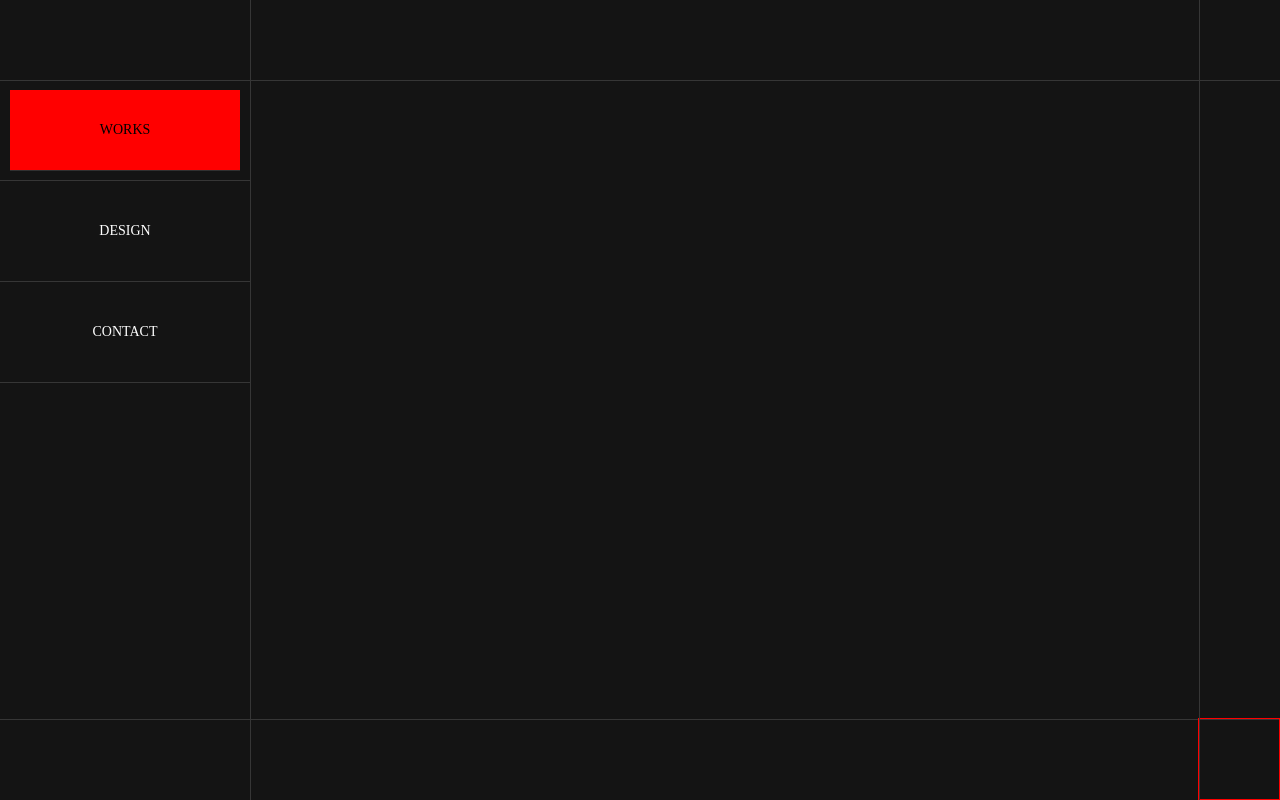
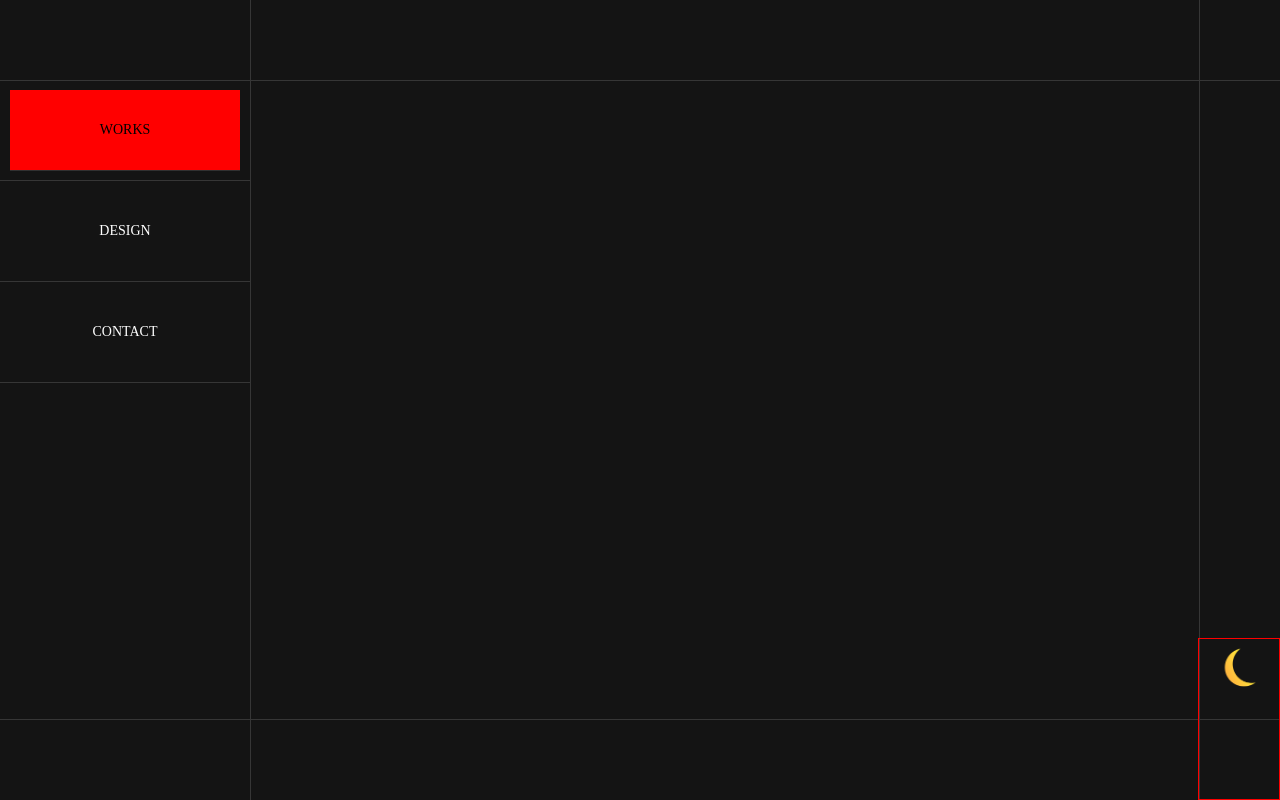
Before and after one commit to mihye0924/PORTFOLIO, a plain HTML site: page index.html in a window 1280 px wide. Drawn offline with Linux system fonts and the light colour scheme.

Commit message:
2022.11.28

```diff
--- a/css/style.css
+++ b/css/style.css
@@ -40,6 +40,9 @@ nav ul li:nth-of-type(3).active a { background: #04afff; }
 
 /* aside */
 .aside { z-index: 1; position: fixed; border-left: 1px solid #363636; width: 80px; height: 100vh; right: 0; top: 0; }
+.aside .top-btn { width: 80px; height: 160px; border: 1px solid red; position: absolute; right: 0; bottom: 0; }
+.aside .black-white { }
+.aside .black-white img { display: block; margin: 0 auto; width: 70px; }
 
 /* section */
 .section-wrap { overflow-y: scroll; width: calc(100vw - 330px); height: calc(100vh - 160px); /*border: 1px solid rgb(255, 255, 255);*/ position: fixed; left: 250px; }
@@ -48,7 +51,6 @@ nav ul li:nth-of-type(3).active a { background: #04afff; }
 
 /* footer */
 footer { position: fixed; border-top: 1px solid #363636; width: 100%; height: 80px; bottom: 0; }
-footer .top-btn { width: 80px; height: 80px; border: 1px solid red; position: absolute; right: 0; bottom: 0; }
 
 .dummy:first-child { border-top: none; }
 .dummy { height: 100%; background: var(--background); border-top: 1px solid #363636; }
--- a/index.html
+++ b/index.html
@@ -25,7 +25,15 @@
             <li><a href="#">CONTACT</a></li>
         </ul>
     </nav>
-    <div id="aside" class="aside"></div>
+    <div id="aside" class="aside">
+        <div id="top" class="top-btn">
+            <div id="changeBg" class="black-white">
+                <img src="./img/littledeep.webp" alt="">
+            </div>
+            <span class="left"></span>
+            <span class="line"></span>
+        </div>
+    </div>
     <div id="section" class="section-wrap">
         <section class="dummy"></section>
         <section class="dummy"></section>
@@ -33,10 +41,6 @@
         <section class="dummy"></section>
     </div>
     <footer>
-        <div id="top" class="top-btn">
-            <span class="left"></span>
-            <span class="line"></span>
-        </div>
     </footer>
     <script src="./js/script.js"></script>
 </body>
```
Also changed, not shown: img/littledeep.webp (added), img/littlesun.webp (added).
